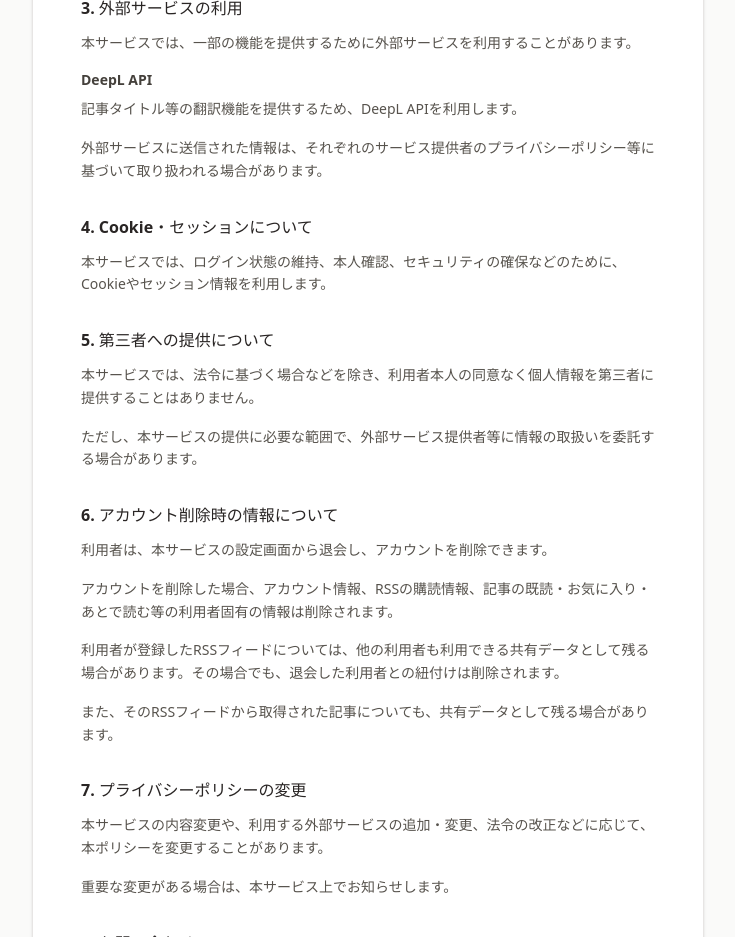
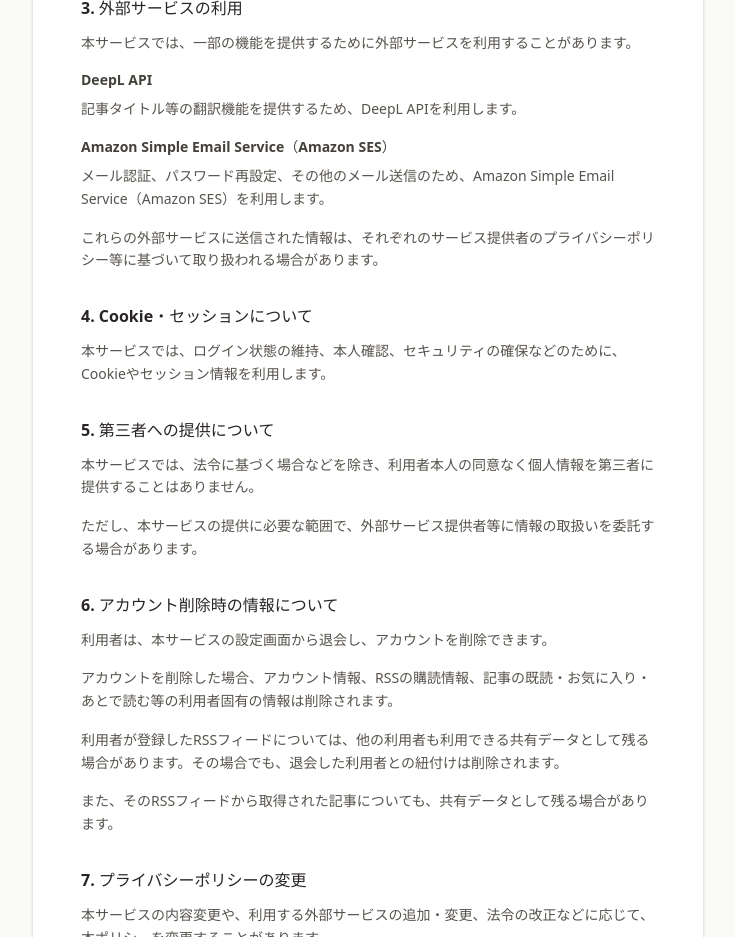
Before and after one commit to nasu-masa/tech-news-aggregator, a React (Vite) app in the folder frontend/: page /privacy in a window 1280 px wide. Shown: the part 880-1817 px from the top of the page, without its empty margins (272-1007 px from the left). Built offline with nearby package versions, Linux system fonts and the light colour scheme; no server answers.

Commit message:
docs(frontend): add Amazon SES usage to privacy policy

```diff
--- a/frontend/src/pages/PrivacyPage.tsx
+++ b/frontend/src/pages/PrivacyPage.tsx
@@ -58,8 +58,14 @@
           <p className="mb-4 text-sm leading-relaxed text-stone-600">
             記事タイトル等の翻訳機能を提供するため、DeepL APIを利用します。
           </p>
+          <h3 className="mb-2 text-sm font-semibold text-stone-700">
+            Amazon Simple Email Service（Amazon SES）
+          </h3>
+          <p className="mb-4 text-sm leading-relaxed text-stone-600">
+            メール認証、パスワード再設定、その他のメール送信のため、Amazon Simple Email Service（Amazon SES）を利用します。
+          </p>
           <p className="text-sm leading-relaxed text-stone-600">
-            外部サービスに送信された情報は、それぞれのサービス提供者のプライバシーポリシー等に基づいて取り扱われる場合があります。
+            これらの外部サービスに送信された情報は、それぞれのサービス提供者のプライバシーポリシー等に基づいて取り扱われる場合があります。
           </p>
         </section>
 
```
